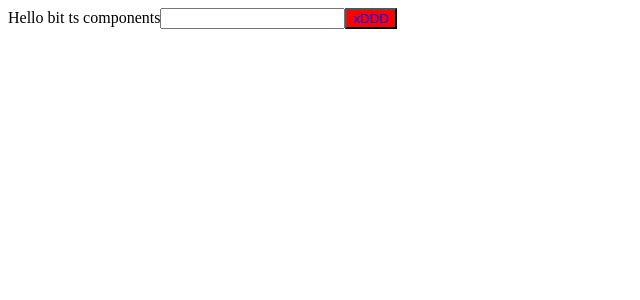
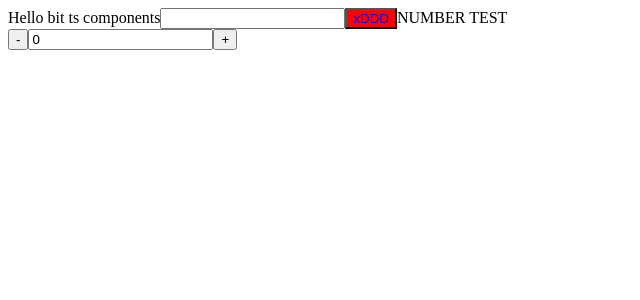
Before and after one commit to 12LuckyDev/bit-ts-components, a React (Create React App) app: page / in a window 1280 px wide. Shown: the top 300 px of the page, without its empty margins (0-640 px from the left). Built offline with nearby package versions, Linux system fonts and the light colour scheme.

Commit message:
Added custom number input

```diff
--- a/src/app.tsx
+++ b/src/app.tsx
@@ -1,5 +1,7 @@
+import React, { useState } from "react";
 import CustomInput from "./components/custom-input";
 import CustomButton from "./components/custom-button";
+import CustomNumberInput from "./components/custom-number-input";
 
 import styled from "styled-components";
 
@@ -9,6 +11,7 @@ const StyledButton = styled.button`
 `;
 
 const App = () => {
+  const [number, setNumber] = useState<number | null>(0);
   return (
     <div>
       Hello bit ts components
@@ -18,7 +21,20 @@ const App = () => {
           console.log(v);
         }}
       />
-      <CustomButton component={StyledButton} name="sss" text="xDDD" onClick={() => {}} />
+      <CustomButton
+        component={StyledButton}
+        name="sss"
+        text="xDDD"
+        onClick={() => {}}
+      />
+      <CustomNumberInput
+        name="number"
+        onChange={(value) => {
+          setNumber(value);
+        }}
+        value={number}
+        labelText="NUMBER TEST"
+      />
     </div>
   );
 };
--- a/src/components/custom-button.tsx
+++ b/src/components/custom-button.tsx
@@ -1,4 +1,4 @@
-import { FC } from "react";
+import React, { FC } from "react";
 
 interface CustomButtonProps {
   onClick: (name?: string) => void;
--- /dev/null
+++ b/src/components/custom-div-wrapper.tsx
@@ -0,0 +1,21 @@
+import React from "react";
+
+interface CustomDivWrapperProps {
+  children: JSX.Element | JSX.Element[];
+  component?: any; //TODO try to change any for something better
+  className?: string;
+}
+
+const CustomDivWrapper: React.FC<CustomDivWrapperProps> = ({
+  children,
+  component: Component,
+  className,
+}) => {
+  return !!Component ? (
+    <Component>{children}</Component>
+  ) : (
+    <div className={className}>{children}</div>
+  );
+};
+
+export default CustomDivWrapper;
--- /dev/null
+++ b/src/components/custom-input-base.tsx
@@ -0,0 +1,30 @@
+import { ChangeEvent, FC } from "react";
+import CustomInputBaseProps from "./props-interfaces/custom-input-base-props";
+
+const CustomInputBase: FC<CustomInputBaseProps> = ({
+  value,
+  onChange,
+  name,
+  type = "text",
+  inputClassName,
+  inputComponent: InputComponent,
+}) => {
+  const onChangeHandler = (e: ChangeEvent<HTMLInputElement>) => {
+    if (typeof onChange === "function") {
+      onChange(e.target.value, name);
+    }
+  };
+
+  return !!InputComponent ? (
+    <InputComponent type={type} value={value} onChange={onChangeHandler} />
+  ) : (
+    <input
+      className={inputClassName}
+      type={type}
+      value={value}
+      onChange={onChangeHandler}
+    />
+  );
+};
+
+export default CustomInputBase;
--- a/src/components/custom-input.tsx
+++ b/src/components/custom-input.tsx
@@ -1,76 +1,35 @@
-import { ChangeEvent, FC } from "react";
+import { FC } from "react";
+import CustomInputBase from "./custom-input-base";
+import CustomInputBaseProps from "./props-interfaces/custom-input-base-props";
+import CustomLabel from "./custom-label";
+import CustomWithLabelProps from "./props-interfaces/custom-with-label-props";
+import CustomLabelProps from "./props-interfaces/custom-label-props";
 
-interface CustomInputProps {
-  value: string;
-  onChange: (value: string, name?: string) => void;
-  name?: string;
-  labelText?: string;
-  type?: string;
-  labelClassName?: string;
-  labelComponent?: any; //TODO try to change any for something better
-  inputClassName?: string;
-  inputComponent?: any; //TODO try to change any for something better
-  labelTextClassName?: string;
-  labelTextComponent?: any; //TODO try to change any for something better
-}
+interface CustomInputProps extends CustomInputBaseProps, CustomWithLabelProps {}
 
 const CustomInput: FC<CustomInputProps> = ({
-  value,
-  onChange,
-  name,
   labelText,
-  type = "text",
   labelClassName,
-  inputClassName,
   labelTextClassName,
-  labelComponent: LabelComponent,
-  inputComponent: InputComponent,
-  labelTextComponent: LabelTextComponent,
+  labelComponent,
+  labelTextComponent,
+  ...baseInputProps
 }) => {
-  const onChangeHandler = (e: ChangeEvent<HTMLInputElement>) => {
-    if (typeof onChange === "function") {
-      onChange(e.target.value, name);
-    }
+  const input = <CustomInputBase {...baseInputProps} />;
+
+  if (!labelText) {
+    return input;
+  }
+
+  const labelProps: CustomLabelProps = {
+    labelText,
+    labelClassName,
+    labelTextClassName,
+    labelComponent,
+    labelTextComponent,
   };
 
-  const input = !!InputComponent ? (
-    <InputComponent type={type} value={value} onChange={onChangeHandler} />
-  ) : (
-    <input
-      className={inputClassName}
-      type={type}
-      value={value}
-      onChange={onChangeHandler}
-    />
-  );
-
-  const labelTextElement = !!LabelTextComponent ? (
-    <LabelTextComponent>{labelText}</LabelTextComponent>
-  ) : !!labelTextClassName ? (
-    <span className={labelTextClassName}>{labelText}</span>
-  ) : (
-    labelText
-  );
-
-  if (!!LabelComponent) {
-    return !!labelText ? (
-      <LabelComponent>
-        {labelTextElement}
-        {input}
-      </LabelComponent>
-    ) : (
-      input
-    );
-  }
-
-  return !!labelText ? (
-    <label className={labelClassName}>
-      {labelTextElement}
-      {input}
-    </label>
-  ) : (
-    input
-  );
+  return <CustomLabel {...labelProps}>{input}</CustomLabel>;
 };
 
 export default CustomInput;
--- /dev/null
+++ b/src/components/custom-label.tsx
@@ -0,0 +1,38 @@
+import React from "react";
+import CustomLabelProps from "./props-interfaces/custom-label-props";
+
+const CustomLabel: React.FC<CustomLabelProps> = ({
+  labelText,
+  labelClassName,
+  labelTextClassName,
+  labelComponent: LabelComponent,
+  labelTextComponent: LabelTextComponent,
+  children,
+}) => {
+
+  const labelTextElement = !!LabelTextComponent ? (
+    <LabelTextComponent>{labelText}</LabelTextComponent>
+  ) : !!labelTextClassName ? (
+    <span className={labelTextClassName}>{labelText}</span>
+  ) : (
+    labelText
+  );
+
+  if (!!LabelComponent) {
+    return (
+      <LabelComponent>
+        {labelTextElement}
+        {children}
+      </LabelComponent>
+    );
+  }
+
+  return (
+    <label className={labelClassName}>
+      {labelTextElement}
+      {children}
+    </label>
+  );
+};
+
+export default CustomLabel;
--- /dev/null
+++ b/src/components/custom-number-input.tsx
@@ -0,0 +1,123 @@
+import React, { useRef, useState } from "react";
+import CustomInputBase from "./custom-input-base";
+import CustomButton from "./custom-button";
+import { isFunc } from "@12luckydev/utils";
+import CustomWithLabelProps from "./props-interfaces/custom-with-label-props";
+import CustomDivWrapper from "./custom-div-wrapper";
+import CustomLabel from "./custom-label";
+
+type valueType = number | null;
+
+interface CustomNumberInputProps extends CustomWithLabelProps {
+  value: valueType;
+  onChange: (value: valueType, name?: string) => void;
+  name: string;
+  buttonsComponent?: any; //TODO try to change any for something better
+  buttonsClassName?: string;
+  inputWrapperComponent?: any; //TODO try to change any for something better
+  inputWrapperClassName?: string;
+  valueType?: "string" | "number";
+  step?: number;
+}
+
+const valueChecker = (value: valueType | string): boolean => {
+  if (value === null) {
+    return false;
+  }
+  const strValue = value.toString();
+  return strValue[strValue.length - 1] === "." || strValue === "-";
+};
+
+const valueValidator = (value: string | null): boolean =>
+  !isNaN(Number(value)) || value === "-";
+
+//TODO add precision for example 2 means you can have max 2 numbers after . -> 10.01 ok 10.001 no ok... use toFixed?
+
+const CustomNumberInput: React.FC<CustomNumberInputProps> = ({
+  buttonsComponent,
+  buttonsClassName,
+  inputWrapperComponent,
+  inputWrapperClassName,
+  name,
+  value,
+  onChange,
+  valueType = "number",
+  step = 1,
+  labelText,
+  ...labelProps
+}) => {
+  const [localValue, setLocalValue] = useState<{ v: string }>({ v: "" });
+  const useLocalValue = useRef<boolean>(valueChecker(value));
+
+  const onClick = (action: string | undefined) => {
+    if (isFunc(onChange)) {
+      const currentNumericValue = Number(value) === NaN ? 0 : Number(value);
+      if (action === "+") {
+        onChange(currentNumericValue + step, name);
+      } else {
+        onChange(currentNumericValue - step, name);
+      }
+    }
+  };
+
+  const onChangeHandler = (newValue: string, name?: string) => {
+    if (!valueValidator(newValue)) {
+      useLocalValue.current = true;
+      setLocalValue(localValue);
+    } else if (isFunc(onChange)) {
+      if (valueChecker(newValue)) {
+        useLocalValue.current = true;
+        setLocalValue({ v: newValue });
+      } else {
+        useLocalValue.current = false;
+        onChange(newValue !== "" ? Number(newValue) : null, name);
+        if (newValue === value?.toString()) {
+          setLocalValue({ v: newValue });
+        }
+      }
+    }
+  };
+
+  const baseElements = (
+    <CustomDivWrapper
+      component={inputWrapperComponent}
+      className={inputWrapperClassName}
+    >
+      <CustomButton
+        className={buttonsClassName}
+        component={buttonsComponent}
+        onClick={onClick}
+        name="-"
+        text="-"
+      />
+      <CustomInputBase
+        name={name}
+        value={
+          useLocalValue.current
+            ? localValue.v
+            : value !== null
+            ? value.toString()
+            : ""
+        }
+        onChange={onChangeHandler}
+      />
+      <CustomButton
+        className={buttonsClassName}
+        component={buttonsComponent}
+        onClick={onClick}
+        name="+"
+        text="+"
+      />
+    </CustomDivWrapper>
+  );
+
+  return labelText ? (
+    <CustomLabel labelText={labelText} {...labelProps}>
+      {baseElements}
+    </CustomLabel>
+  ) : (
+    baseElements
+  );
+};
+
+export default CustomNumberInput;
--- /dev/null
+++ b/src/components/props-interfaces/custom-input-base-props.ts
@@ -0,0 +1,10 @@
+interface CustomInputBaseProps {
+  value: string;
+  onChange: (value: string, name?: string) => void;
+  name?: string;
+  type?: string;
+  inputClassName?: string;
+  inputComponent?: any; //TODO try to change any for something better
+}
+
+export default CustomInputBaseProps;
--- /dev/null
+++ b/src/components/props-interfaces/custom-label-props.ts
@@ -0,0 +1,8 @@
+import CustomWithLabelBaseProps from "./custom-with-label-base-props";
+
+interface CustomLabelProps extends CustomWithLabelBaseProps {
+  labelText: string;
+  children?: JSX.Element | null;
+}
+
+export default CustomLabelProps;
--- /dev/null
+++ b/src/components/props-interfaces/custom-with-label-props.ts
@@ -0,0 +1,7 @@
+import CustomWithLabelBaseProps from "./custom-with-label-base-props";
+
+interface CustomWithLabelProps extends CustomWithLabelBaseProps {
+  labelText?: string;
+}
+
+export default CustomWithLabelProps;
```
Also changed, not shown: package.json (+5 -4 lines), src/components/props-interfaces/custom-with-label-base-props.ts (added, +8 -0 lines), 2 other files (tests, documents, lock files or other folders).
